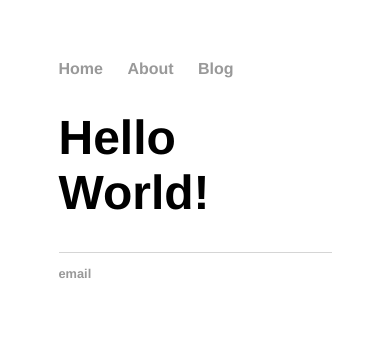
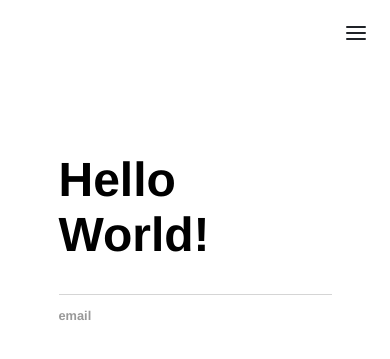
Before and after one commit to dedmons/dedmons.github.io, a Jekyll site: the page built from index.html, in a window 390 px wide. Shown: the top 359 px of the page. Built offline with Jekyll 4.4.1, drawn with Linux system fonts in a browser that asks for light colours.

Commit message:
add navigation style

```diff
--- a/_layouts/default.html
+++ b/_layouts/default.html
@@ -4,14 +4,19 @@
 	<title>{{ page.title }}</title>
 	<!-- link to main stylesheet -->
 	<link rel="stylesheet" type="text/css" href="/css/main.css">
+	<link rel="stylesheet" type="text/css" href="/css/navigation.css">
 </head>
 <body>
 	<nav>
-		<ul>
-			<li><a href="/">Home</a></li>
-			<li><a href="/about">About</a></li>
-			<li><a href="/blog">Blog</a></li>
-		</ul>
+		<input type="checkbox" id="nav" class="hidden"/>
+		<label for="nav" class="nav-open"><i></i><i></i><i></i></label>
+		<div class="nav-container">
+			<ul>
+				<li><a href="/">Home</a></li>
+				<li><a href="/">About</a></li>
+				<li><a href="/">Blog</a></li>
+			</ul>
+		</div>
 	</nav>
 	<div class="container">
 
--- a/css/main.css
+++ b/css/main.css
@@ -1,6 +1,11 @@
 body {
     margin: 60px auto;
     width: 70%;
+    font-family: 'Helvetica Neue', sans-serif;
+    font-weight: 400;
+}
+* {
+  box-sizing: border-box;
 }
 nav ul, footer ul {
     font-family:'Helvetica', 'Arial', 'Sans-Serif';
@@ -41,3 +46,7 @@
 ul.posts li {
     list-style: none;
 }
+
+.hidden {
+    display: none;
+}
--- /dev/null
+++ b/css/navigation.css
@@ -0,0 +1,131 @@
+nav {
+  padding: 30px;
+}
+nav ul {
+  float: right;
+}
+nav ul li {
+  display: inline-block;
+  float: left;
+}
+nav ul li:not(:first-child) {
+  margin-left: 25px;
+}
+nav ul li a {
+  display: inline-block;
+  outline: none;
+  color: #1f2227;
+  font-size: 16px;
+  text-decoration: none;
+  letter-spacing: 0.04em;
+}
+nav ul li a:hover {
+  color: #808080;
+  text-decoration: none;
+}
+@media screen and (max-width: 560px) {
+  .nav-container {
+    position: fixed;
+    top: 0;
+    left: 0;
+    height: 100%;
+    width: 100%;
+    z-index: -1;
+    background: #1f2227;
+    opacity: 0;
+    transition: all 0.2s ease;
+  }
+  .nav-container ul {
+    position: absolute;
+    top: 50%;
+    transform: translateY(-50%);
+    width: 100%;
+  }
+  .nav-container ul li {
+    display: block;
+    float: none;
+    width: 100%;
+    text-align: right;
+    margin-bottom: 10px;
+  }
+  .nav-container ul li:nth-child(1) a {
+    transition-delay: 0.2s;
+  }
+  .nav-container ul li:nth-child(2) a {
+    transition-delay: 0.3s;
+  }
+  .nav-container ul li:nth-child(3) a {
+    transition-delay: 0.4s;
+  }
+  .nav-container ul li:nth-child(4) a {
+    transition-delay: 0.5s;
+  }
+  .nav-container ul li:not(:first-child) {
+    margin-left: 0;
+  }
+  .nav-container ul li a {
+    padding: 10px 25px;
+    opacity: 0;
+    color: #fff;
+    font-size: 24px;
+    font-weight: 600;
+    transform: translateY(-20px);
+    transition: all 0.2s ease;
+  }
+  .nav-open {
+    position: fixed;
+    right: 10px;
+    top: 10px;
+    display: block;
+    width: 48px;
+    height: 48px;
+    cursor: pointer;
+    z-index: 9999;
+    border-radius: 50%;
+  }
+  .nav-open i {
+    display: block;
+    width: 20px;
+    height: 2px;
+    background: #1f2227;
+    border-radius: 2px;
+    margin-left: 14px;
+  }
+  .nav-open i:nth-child(1) {
+    margin-top: 16px;
+  }
+  .nav-open i:nth-child(2) {
+    margin-top: 4px;
+    opacity: 1;
+  }
+  .nav-open i:nth-child(3) {
+    margin-top: 4px;
+  }
+}
+#nav:checked + .nav-open {
+  transform: rotate(45deg);
+}
+#nav:checked + .nav-open i {
+  background: #fff;
+  transition: transform 0.2s ease;
+}
+#nav:checked + .nav-open i:nth-child(1) {
+  transform: translateY(6px) rotate(180deg);
+}
+#nav:checked + .nav-open i:nth-child(2) {
+  transform: translateY(0px) rotate(180deg);
+}
+#nav:checked + .nav-open i:nth-child(3) {
+  transform: translateY(-6px) rotate(90deg);
+}
+#nav:checked ~ .nav-container {
+  z-index: 9990;
+  opacity: 1;
+}
+#nav:checked ~ .nav-container ul li a {
+  opacity: 1;
+  transform: translateY(0);
+}
+#nav:not(:checked) + .nav-open i {
+  transition: transform 0.2s ease;
+}
```
